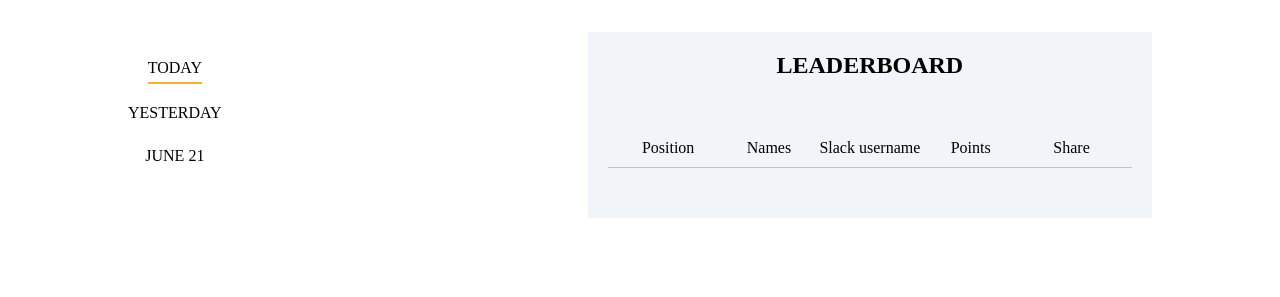
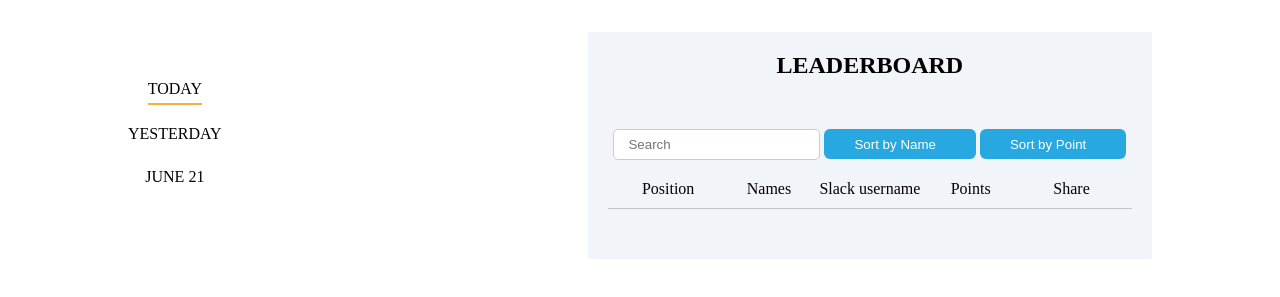
Before and after one commit to Horlawale-ui/frontendleaderboard, a plain HTML site: page index.html in a window 1280 px wide. Shown: the part 91-388 px from the top of the page. Drawn offline with Linux system fonts and the light colour scheme; no server answers; a script that the page names is missing.

Commit message:
list upload
search bar and sort button

```diff
--- a/css/style.css
+++ b/css/style.css
@@ -6,6 +6,49 @@
 body {
 
 }
+
+/* search */
+input {
+  border:solid 1px #ccc;
+  border-radius: 5px;
+  padding:7px 14px;
+  margin-bottom:10px
+}
+input:focus {
+  outline:none;
+  border-color:#aaa;
+}
+
+/* sort buttons */
+.sort {
+  padding:8px 30px;
+  border-radius: 6px;
+  border:none;
+  display:inline-block;
+  color:#fff;
+  text-decoration: none;
+  background-color: #28a8e0;
+  height:30px;
+}
+.sort:hover {
+  text-decoration: none;
+  background-color:#1b8aba;
+}
+.sort:focus {
+  outline:none;
+}
+.sort:after {
+  width: 0;
+  height: 0;
+  border-left: 5px solid transparent;
+  border-right: 5px solid transparent;
+  border-bottom: 5px solid transparent;
+  content:"";
+  position: relative;
+  top:-10px;
+  right:-5px;
+}
+
 
 /* HEADING */
 .heading {
--- a/index.html
+++ b/index.html
@@ -33,6 +33,14 @@
                 <div class="lboard_main_heading">
                     <h2>Leaderboard</h2>
                 </div>
+                <div id="users">
+                  <input class="search" placeholder="Search" />
+                    <button class="sort" data-sort="slack-username">
+                        Sort by Name
+                    </button>
+                    <button class="sort" data-sort="point">
+                        Sort by Point
+                    </button>
                 <div class="lboard_main_title">
                     <span>Position</span>
                     <span>Names</span>
@@ -44,9 +52,18 @@
                     <!-- will be added from JSON -->
                 </div>
             </div>
+          </div>
         </div>
     </div>
+    <script src="//cdnjs.cloudflare.com/ajax/libs/list.js/1.5.0/list.min.js"></script>
+    <script>
+      var options = {
+          valueNames: [ 'slack-username', 'point' ]
+        };
+          var userList = new List('users', options);
+    </script>
     <script src="bundle.js"></script>
+
 </body>
 
 </html>
```
